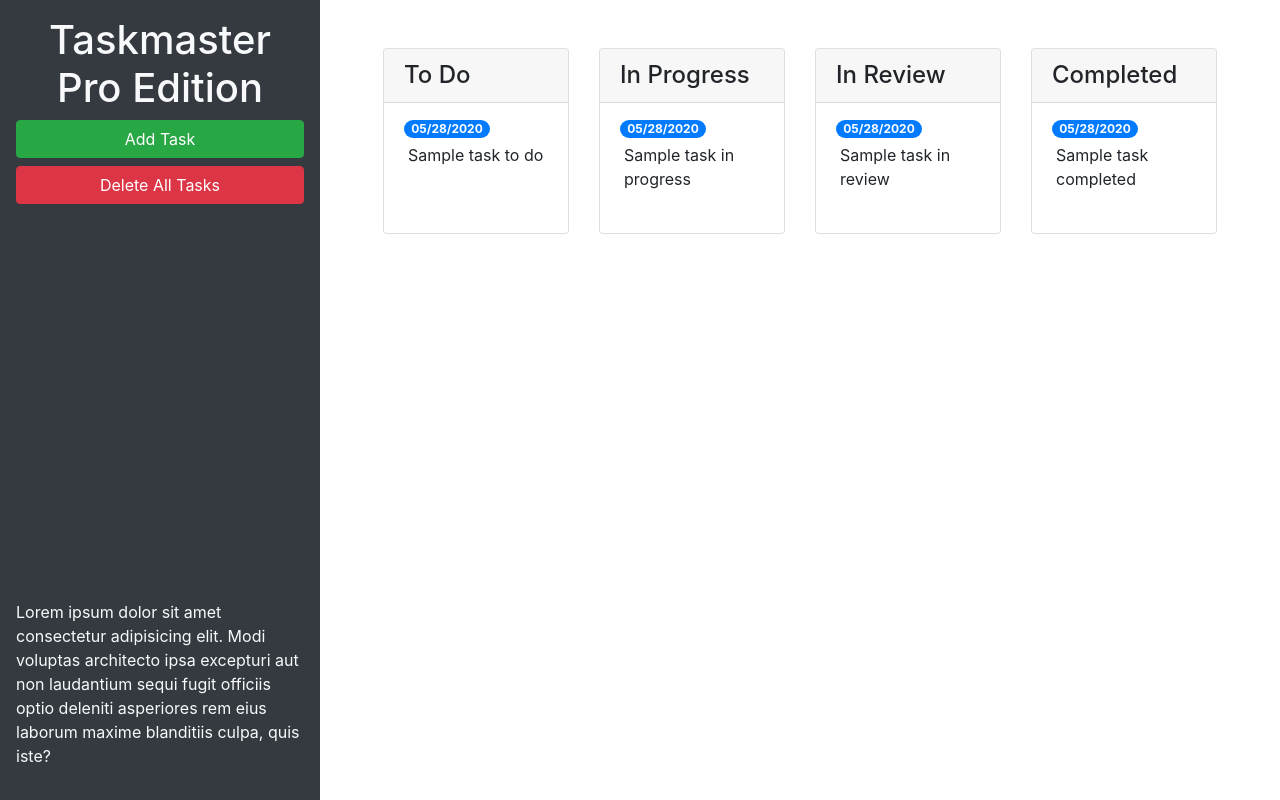
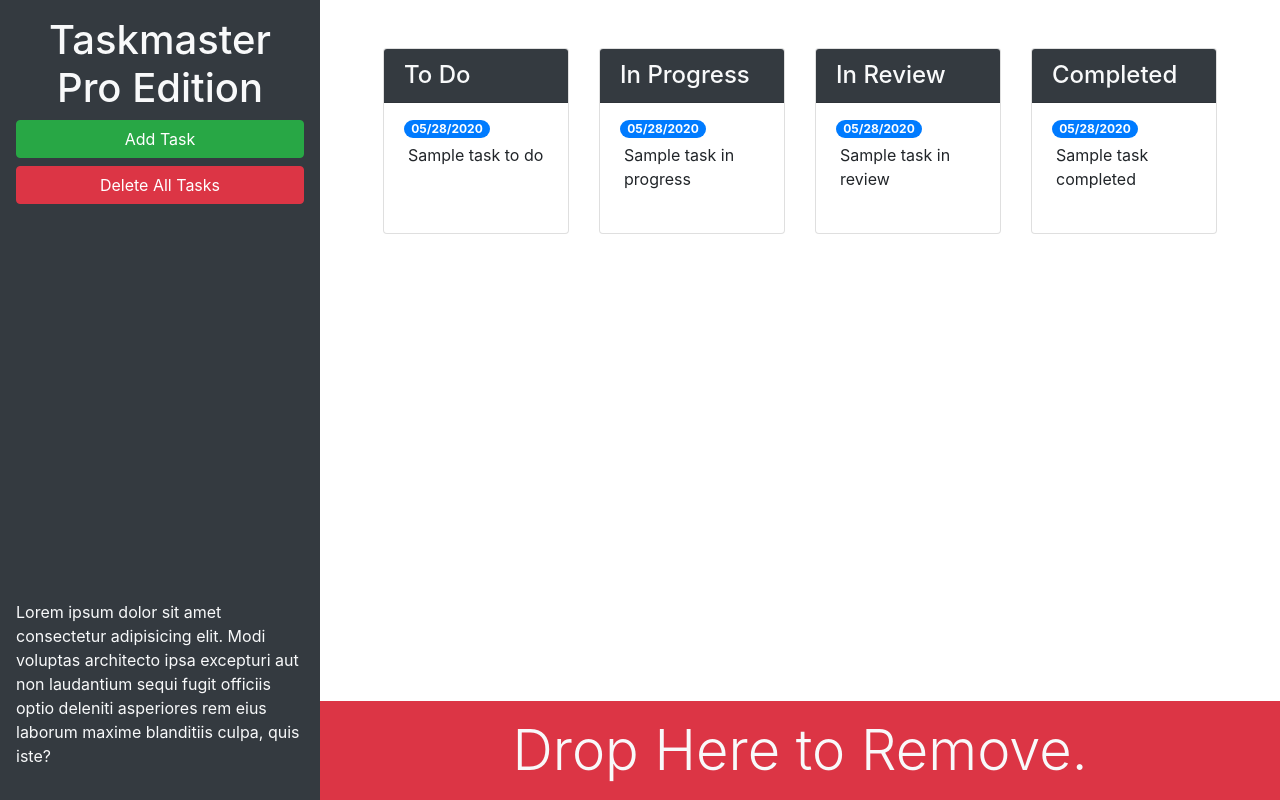
Before and after one commit to clickity-clacking/taskmaster-pro, a plain HTML site: page index.html in a window 1280 px wide. Drawn offline with nearby package versions, Linux system fonts and the light colour scheme.

Commit message:
made drag and drop to delete section

```diff
--- a/index.html
+++ b/index.html
@@ -13,22 +13,22 @@
 <body>
 
   <div class="row min-vh-100 no-gutters">
-    <header class="col-12 col-lg-3 bg-dark text-light d-flex flex-column p-4 p-lg-3">
+    <header class="col-12 col-lg-3 bg-dark text-light sticky-top d-flex flex-column p-4 p-lg-3">
       <h1 class="text-center">Taskmaster Pro Edition</h1>
       <button id="create-task" class="btn btn-block btn-success" data-toggle="modal" data-target="#task-form-modal">Add
         Task</button>
       <button id="remove-tasks" class="btn btn-block btn-danger">Delete All Tasks</button>
-      <p class="mt-auto">Lorem ipsum dolor sit amet consectetur adipisicing elit. Modi voluptas architecto ipsa
+      <p class="mt-auto d-none d-lg-block">Lorem ipsum dolor sit amet consectetur adipisicing elit. Modi voluptas architecto ipsa
         excepturi aut non
         laudantium sequi fugit officiis optio deleniti asperiores rem eius laborum maxime blanditiis culpa, quis iste?
       </p>
     </header>
-    <main class="col-12 col-lg-9">
+    <main class="col-12 col-lg-9 d-flex flex-column">
       <div class="m-5 row justify-content-around">
           <!-- todo start -->
           <div class="col-12 col-md-6 col-xl-3 mb-3">
             <div class = "card">
-              <h4 class="card-header">
+              <h4 class="card-header bg-dark text-light">
                 To Do
               </h4>
               <ul id="list-toDo" class="list-group list-group-flush">
@@ -44,7 +44,7 @@
           <!-- in progress start -->
           <div class="col-12 col-md-6 col-xl-3 mb-3">
             <div class = "card">
-              <h4 class="card-header">
+              <h4 class="card-header bg-dark text-light">
                 In Progress
               </h4>
               <ul id="list-inProgress" class="list-group list-group-flush">
@@ -59,7 +59,7 @@
           <!-- in review start -->
           <div class="col-12 col-md-6 col-xl-3 mb-3">
             <div class = "card">
-              <h4 class="card-header">
+              <h4 class="card-header bg-dark text-light">
                 In Review
               </h4>
               <ul id="list-inReview" class="list-group list-group-flush">
@@ -74,7 +74,7 @@
           <!-- done start -->
           <div class="col-12 col-md-6 col-xl-3 mb-3">
             <div class = "card">
-              <h4 class="card-header">
+              <h4 class="card-header bg-dark text-light">
                 Completed
               </h4>
               <ul id="list-completed" class="list-group list-group-flush">
@@ -85,8 +85,14 @@
               </ul>
             </div>
           </div>
-          <!-- done end -->
-  </div>
+        </div>
+        <!-- drag and drop to delete area -->
+        <div class = "mt-auto" id = "trash">
+          <div class="w-100 bg-danger p-3 text-center text-light display-4">
+            Drop Here to Remove.
+        </div>
+    </main>
+
 
   <!-- Modal -->
   <div class="modal fade" id="task-form-modal" tabindex="-1" role="dialog" aria-labelledby="task-form-modal"
```
